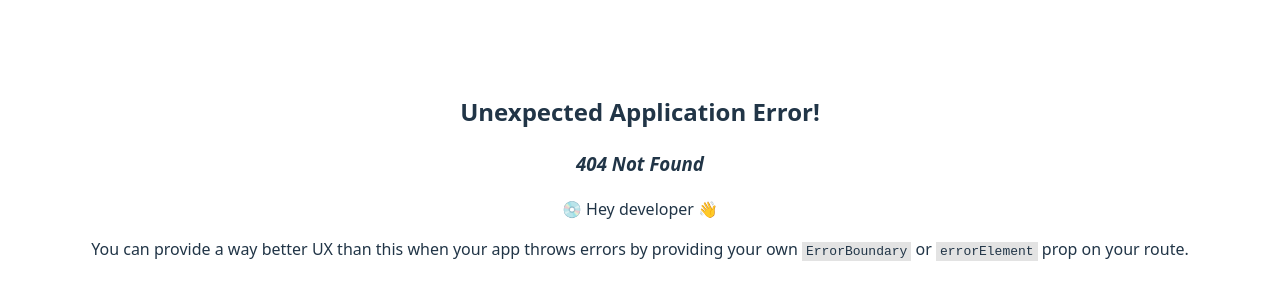
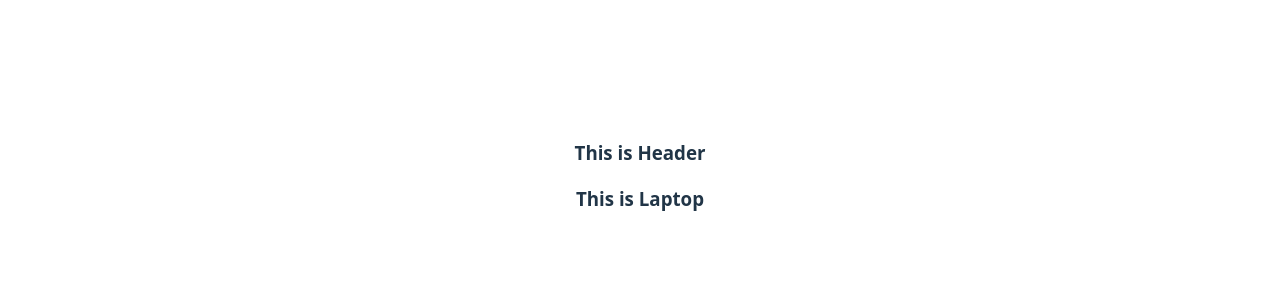
Before and after one commit to Riadul-Islam-551/React-router-practice, a React (Vite) app: page /laptops in a window 1280 px wide. Before the commit this address had no page. Shown: the part 224-524 px from the top of the page. Built offline with nearby package versions, Linux system fonts and the light colour scheme.

Commit message:
implement the nested router

```diff
--- /dev/null
+++ b/src/components/header/Header.jsx
@@ -0,0 +1,11 @@
+import React from 'react'
+
+const Header = () => {
+  return (
+    <div>
+      <h3>This is Header</h3>
+    </div>
+  )
+}
+
+export default Header
--- /dev/null
+++ b/src/components/home/Home.jsx
@@ -0,0 +1,11 @@
+import React from 'react'
+
+const Home = () => {
+  return (
+    <div>
+      <h1>This is Home</h1>
+    </div>
+  )
+}
+
+export default Home
--- /dev/null
+++ b/src/components/laptops/Laptops.jsx
@@ -0,0 +1,11 @@
+import React from 'react'
+
+const Laptops = () => {
+  return (
+    <div>
+      <h3>This is Laptop</h3>
+    </div>
+  )
+}
+
+export default Laptops
--- /dev/null
+++ b/src/components/mobiles/Mobiles.jsx
@@ -0,0 +1,11 @@
+import React from 'react'
+
+const Mobiles = () => {
+  return (
+    <div>
+      <h3>Thsi is Mobile</h3>
+    </div>
+  )
+}
+
+export default Mobiles
--- /dev/null
+++ b/src/components/root/Root.jsx
@@ -0,0 +1,14 @@
+import React from "react";
+import { Outlet } from "react-router";
+import Header from "../header/Header";
+
+const Root = () => {
+  return (
+    <div>
+      <Header></Header>
+      <Outlet></Outlet>
+    </div>
+  );
+};
+
+export default Root;
--- a/src/main.jsx
+++ b/src/main.jsx
@@ -3,11 +3,20 @@
 import "./index.css";
 import App from "./App.jsx";
 import { createBrowserRouter, RouterProvider } from "react-router";
+import Root from "./components/root/Root.jsx";
+import Mobiles from "./components/mobiles/Mobiles.jsx";
+import Laptops from "./components/laptops/Laptops.jsx";
+import Home from "./components/home/Home.jsx";
 
 const router = createBrowserRouter([
   {
     path: "/",
-    element: <div>Hello router</div>,
+    Component: Root,
+    children: [
+      { index: true, Component: Home },
+      { path: "mobiles", Component: Mobiles },
+      { path: "laptops", Component: Laptops },
+    ],
   },
   {
     path: "about",
```
